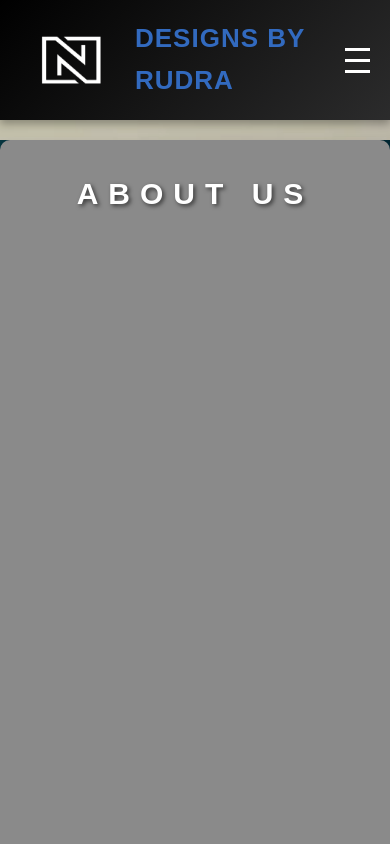
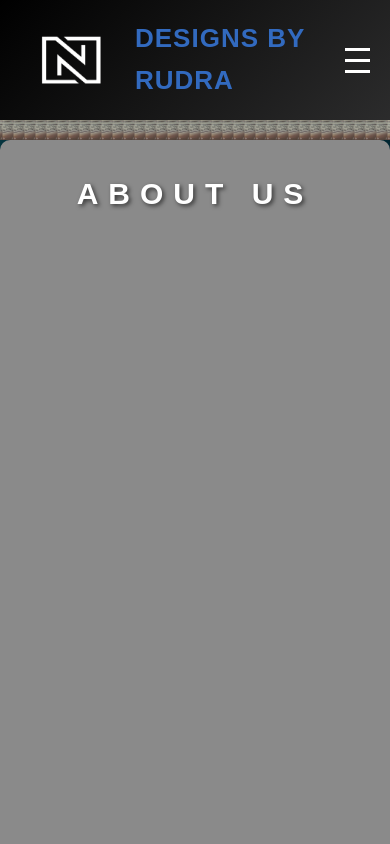
Before and after one commit to Kos2198/DesignsByRudra, a plain HTML site: page index.html in a window 390 px wide. Shown: the top 844 px of the page. Drawn offline with Linux system fonts and the light colour scheme.

Commit message:
Update style.css

```diff
--- a/style.css
+++ b/style.css
@@ -519,7 +519,7 @@ nav ul li a {
 @media (max-width: 768px) {
     #home {
         background-image: url('DESIGNS.jpg'); /* Use a mobile-specific image */
-        background-size: 1400px 1024px;
+        background-size: contain;
         background-position: top center;
         height: auto;
 
```
